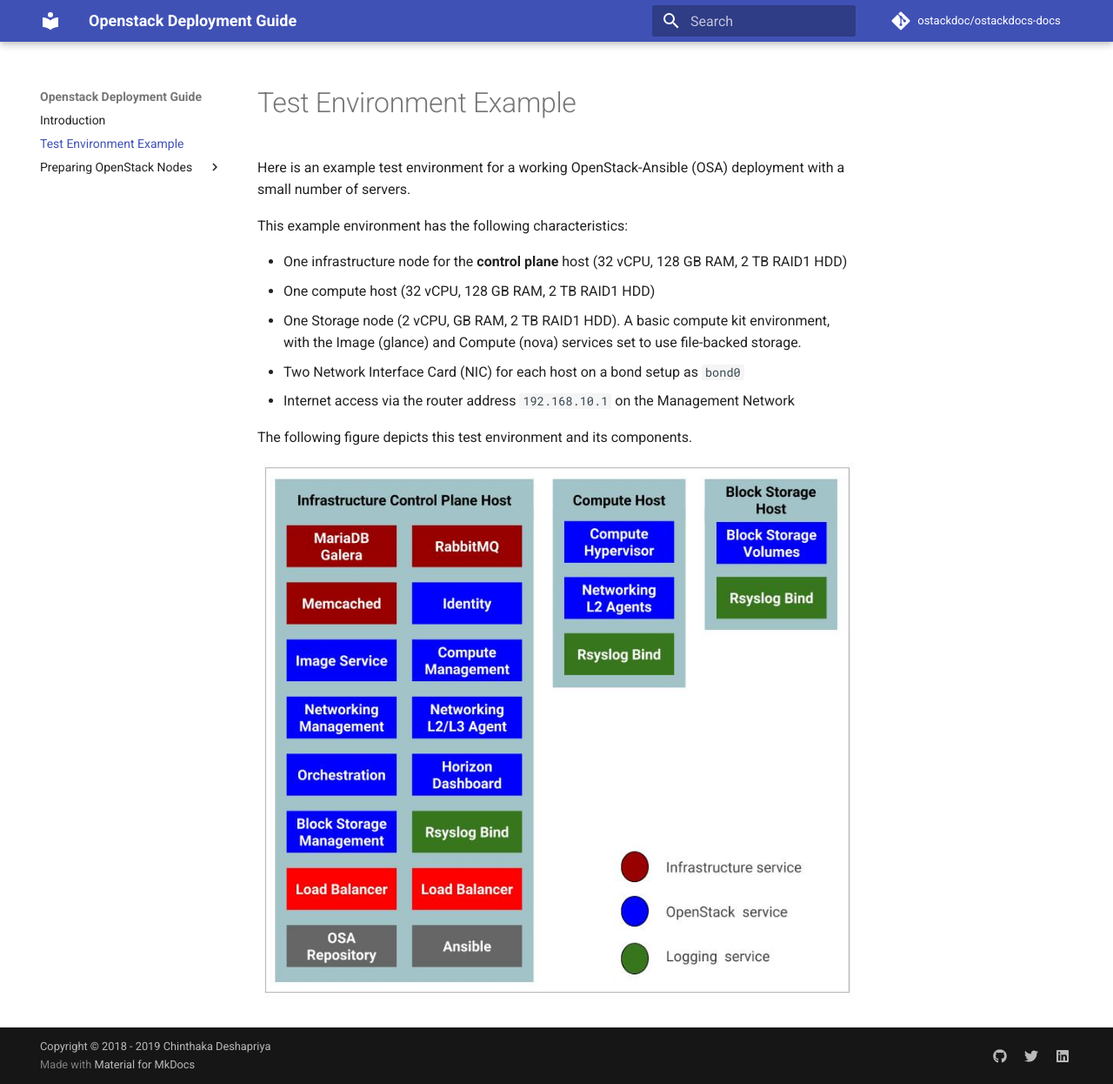
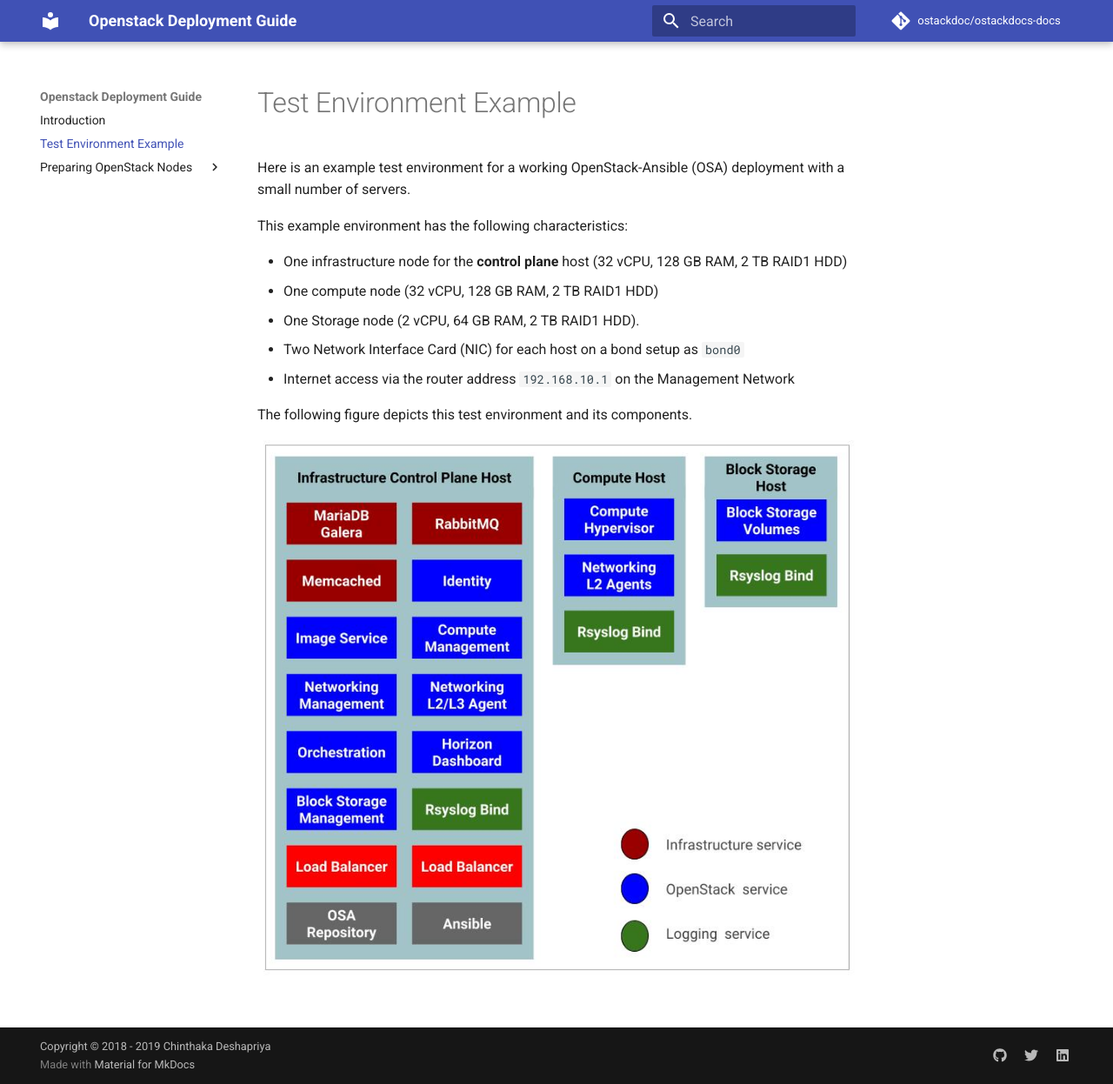
Before and after one commit to ostackdoc/ostackdoc-docs, an MkDocs documentation site: the page built from docs/test-env-example.md, in a window 1280 px wide and 1246 px high. Shown: the whole window at 87% size. Built offline with MkDocs 1.6.1 and Material for MkDocs 9.7.7, drawn with Linux system fonts in a browser that asks for light colours; comment, search, counter and statistics services are not loaded.

Commit message:
Modified

```diff
--- a/docs/test-env-example.md
+++ b/docs/test-env-example.md
@@ -3,8 +3,8 @@ Here is an example test environment for a working OpenStack-Ansible (OSA) deploy
 This example environment has the following characteristics:
 
 - One infrastructure node for the **control plane** host (32 vCPU, 128 GB RAM, 2 TB RAID1 HDD)
-- One compute host (32 vCPU, 128 GB RAM, 2 TB RAID1 HDD)
-- One Storage node (2 vCPU,  GB RAM, 2 TB RAID1 HDD). A basic compute kit environment, with the Image (glance) and Compute (nova) services set to use file-backed storage.
+- One compute node (32 vCPU, 128 GB RAM, 2 TB RAID1 HDD)
+- One Storage node (2 vCPU,  64 GB RAM, 2 TB RAID1 HDD).
 - Two Network Interface Card (NIC) for each host on a bond setup as `bond0`
 - Internet access via the router address `192.168.10.1` on the Management Network
 
```
